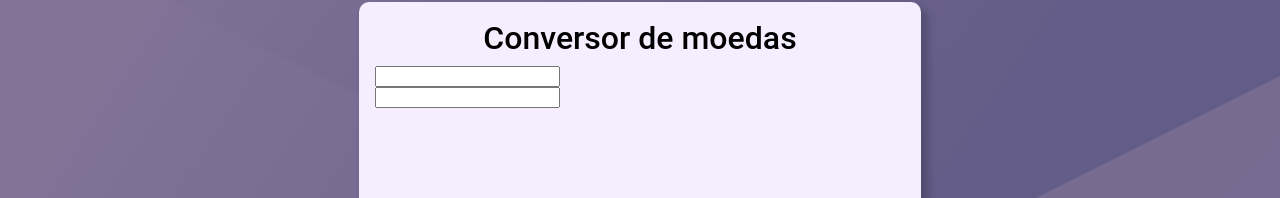
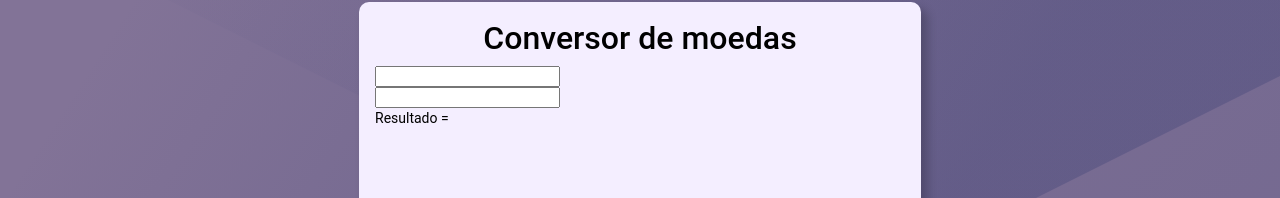
Before and after one commit to ingridfs/currency-exchange, an Angular app: page / in a window 1280 px wide. Shown: the part 84-282 px from the top of the page. Built offline with nearby package versions, Linux system fonts and the light colour scheme.

Commit message:
test-calculator

```diff
--- a/src/app/calculator/calculator.component.html
+++ b/src/app/calculator/calculator.component.html
@@ -1,8 +1,8 @@
 <div>
-    <input class="inputField" type="number" (keyup)= "getFirstAmount($event)">
-    <input class="inputField" type="number" (keyup)= "getSecondAmount($event)">
+    <input class="inputField" type="number"  (keyup)= "getFirstAmount($event)">
+    <input class="inputField" type="number"> <!-- (keyup)= "getSecondAmount($event)"> >-->
     <p>
-        {{ result }}
+       Resultado = {{ result }}
     </p>
 </div>
 
--- a/src/app/calculator/calculator.component.ts
+++ b/src/app/calculator/calculator.component.ts
@@ -14,21 +14,21 @@ export class CalculatorComponent implements OnInit {
   ngOnInit(): void {}
 
   firstAmount:number;
-  secondAmount:number;
-  result:any;
+  secondAmount:number = 5.25;
+  result:number;
 
-  getFirstAmount(event){
+    getFirstAmount(event){
       return this.firstAmount = event.target.value;
 
     }
-
+/*
   getSecondAmount(event){
       return this.secondAmount = event.target.value;
 
     }
-
+*/
   calculate() {
-    this.result = this.getFirstAmount(event) * this.getSecondAmount(event);
+    this.result = this.firstAmount * this.secondAmount;
     console.log(this.result);
 
     }
```
